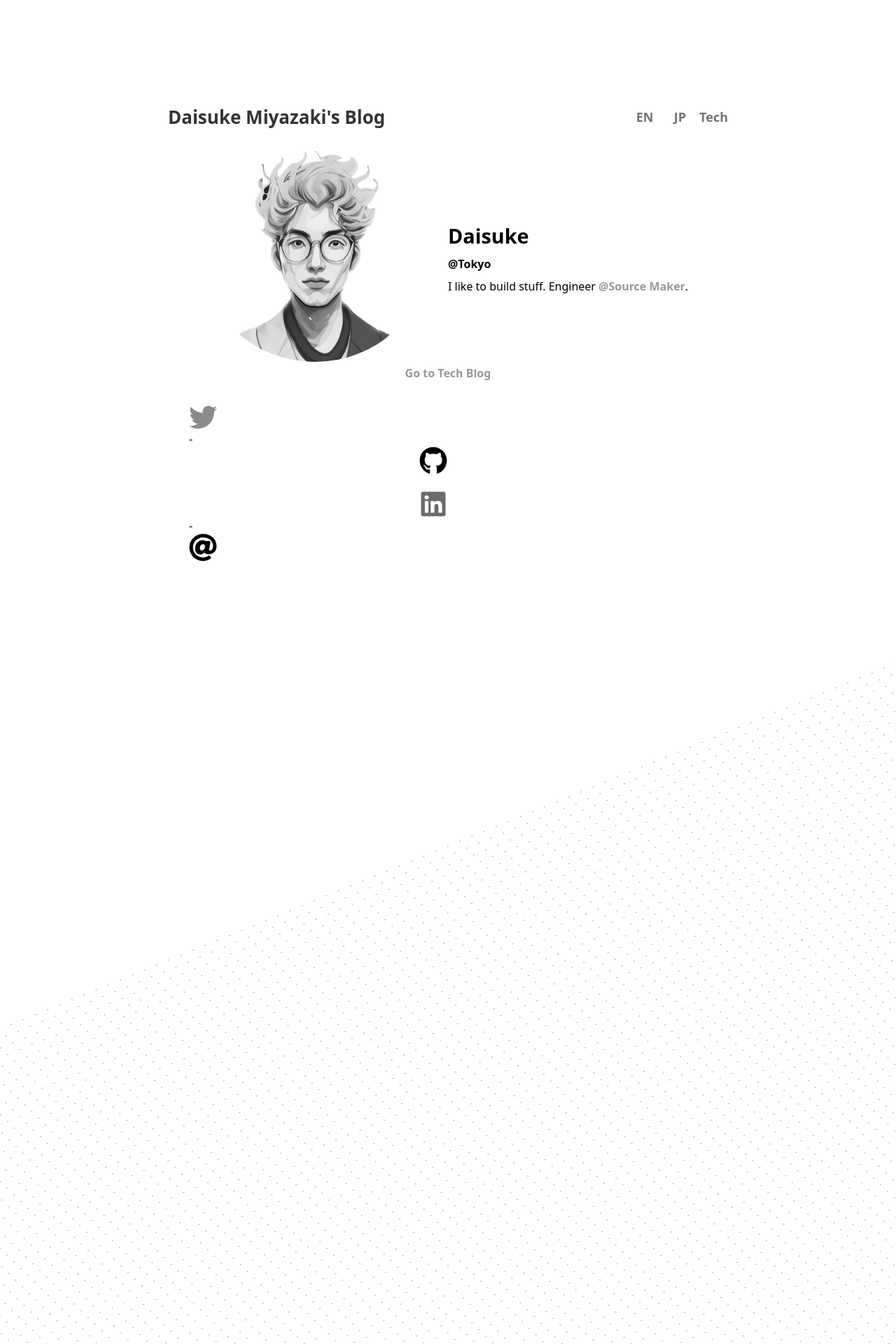
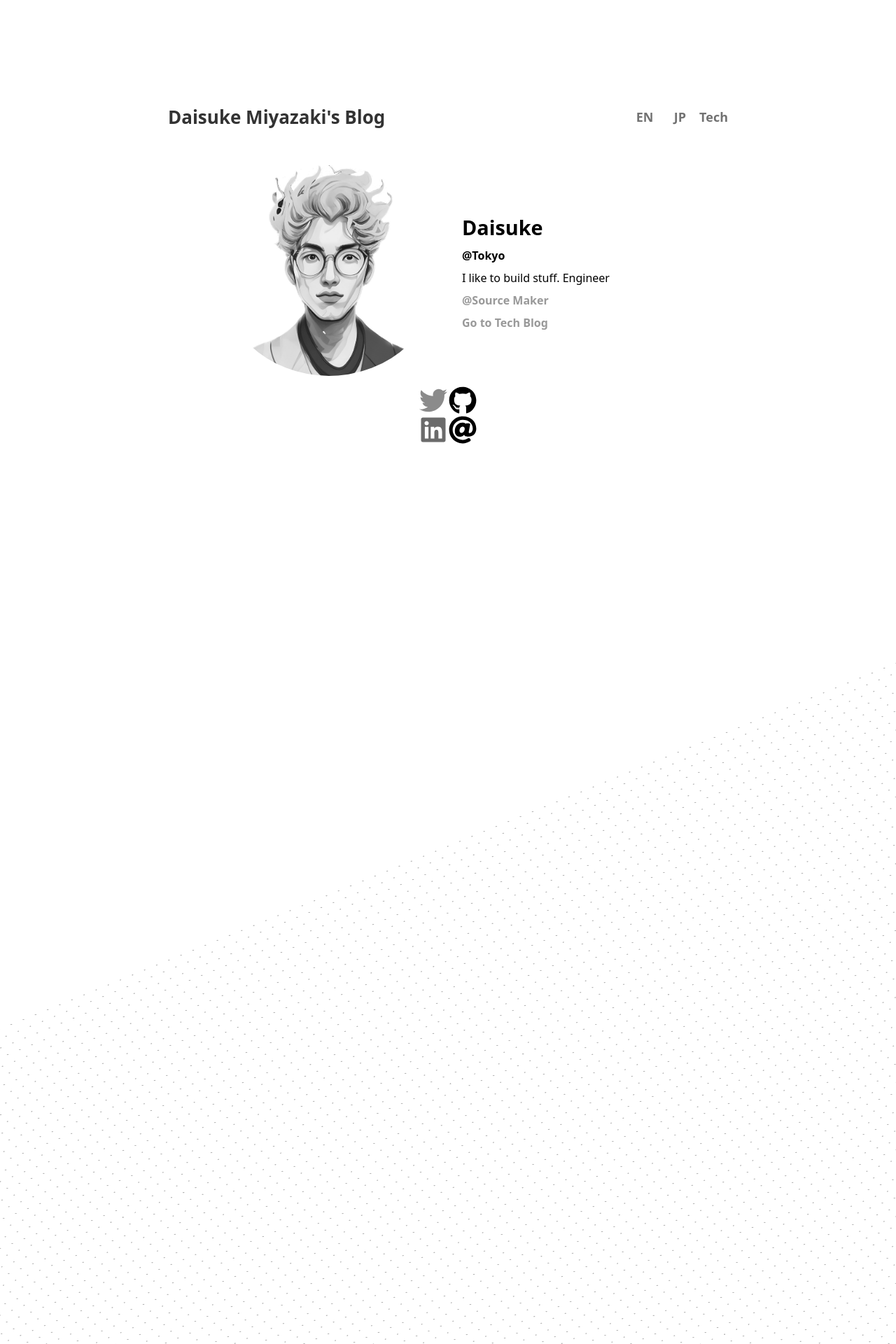
Before and after one commit to DaisukeMiyazaki/DaisukeMiyazaki.github.io, a Jekyll site: the page built from en/index.md, in a window 1280 px wide. Shown: the top 1920 px of the page at 70% size. Built offline with Jekyll 4.4.1, drawn with Linux system fonts in a browser that asks for light colours; some of the changed text lies outside the part shown.

Commit message:
fix: english ver was broken

```diff
--- a/_layouts/index_en.html
+++ b/_layouts/index_en.html
@@ -21,22 +21,20 @@
             <aside>
               <h1>Daisuke</h1>
               <h4>@Tokyo</h4>
-              <p class="intro">
               {{ site.data.mixin.en.intro }}
               <a target="blank" href="https://www.source-maker.co.jp/"
                 >@Source Maker</a
-                >.
-              </p>
+              >
+              <a
+                class="link"
+                href="{{ site.data.mixin.en.linkmess_link }}"
+                target="_blank"
+              >
+                {{ site.data.mixin.en.linkmess_text }}
+              </a>
             </aside>
           </section>
-          <div class="profile-tech">
-            <a class="link" href="{{ site.data.mixin.en.linkmess_link }}" target="_blank">
-              {{ site.data.mixin.en.linkmess_text }}
-            </a>
-          </div>
           <div class="profile-nav">
-            <nav>
-              <br />
             <a
               class="social-icons-links"
               href="https://twitter.com/aubozumom"
@@ -47,7 +45,6 @@
                 alt="Twitter"
                 title="Twitter"
             /></a>
-              -
             <a
               class="social-icons-links"
               href="https://github.com/DaisukeMiyazaki"
@@ -58,7 +55,6 @@
                 alt="GitHub"
                 title="GitHub"
             /></a>
-              <br />
             <a
               class="social-icons-links"
               href="https://www.linkedin.com/in/daisuke-miyazaki/"
@@ -70,7 +66,6 @@
                 alt="LinkedIn"
                 title="LinkedIn"
             /></a>
-              -
             <a
               class="social-icons-links"
               href="mailto:contact@mdaisuke.net"
@@ -95,11 +89,11 @@
               >
               <span class="post-genre"> #{{ post.genre }} </span>
               <h2 class="post-title">
-                <a href="{{ post.url }}" class="post-title"> {{ post.title }} </a>
+                <a href="{{ post.url }}" class="post-title">
+                  {{ post.title }}
+                </a>
               </h2>
-              <p class="excerpt">
-                {{ post.excerpt }}
-              </p>
+              <p class="excerpt">{{ post.excerpt }}</p>
             </div>
           </div>
           {% endfor %}
@@ -122,15 +116,11 @@
                   {{ work.en.title }}
                 </a>
               </h2>
-              <p class="excerpt">
-                {{ work.en.short }}
-              </p>
+              <p class="excerpt">{{ work.en.short }}</p>
             </div>
           </div>
           {% endfor %}
         </div>
-
-
       </div>
     </div>
 
--- a/_sass/_layout.scss
+++ b/_sass/_layout.scss
@@ -485,8 +485,8 @@
 
 .profile-section {
   // profile section
-  height: 60vh;
-  padding: 20px;
+  height: 100vh;
+  padding: 40px;
 }
 
 .section {
```
Also changed, not shown: other parts of _layouts/index_en.html (+2 -3 lines). Lines whose indentation alone changed are shown as unchanged.
